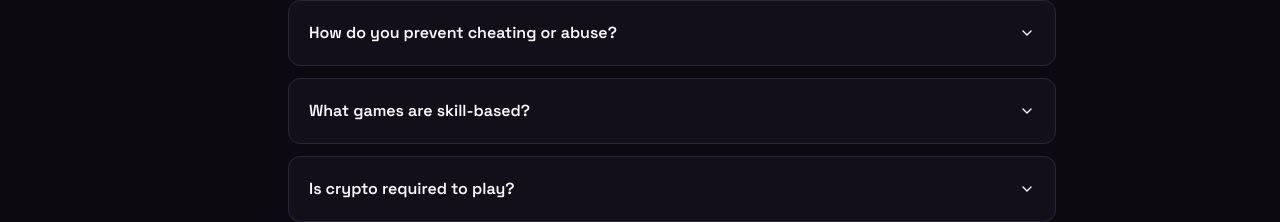
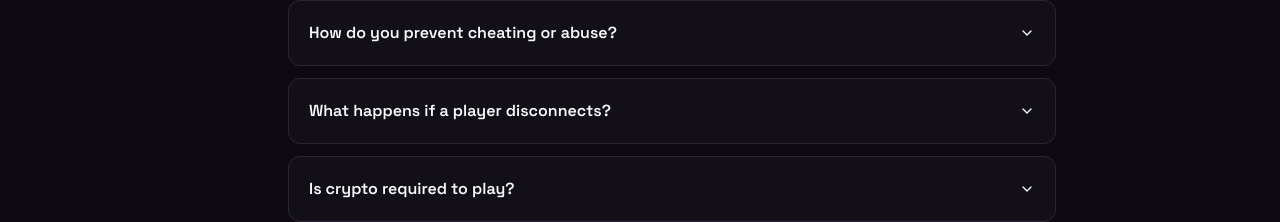
Before and after one commit to skilledgame/your-own-base-1dfaf7b3, a React (Vite) app: page / in a window 1280 px wide. Shown: the part 1870-2092 px from the top of the page. Built offline with nearby package versions, Linux system fonts and the light colour scheme; no server answers; the database is empty; the HTML template or start-up script is replaced by a standard one.

Commit message:
Code edited in Lovable Code Editor
Edited UI in Lovable

```diff
--- a/src/components/FAQSection.tsx
+++ b/src/components/FAQSection.tsx
@@ -23,9 +23,9 @@ const faqItems = [
       "At Skilled, maintaining a fair and competitive environment is our top priority. We use a combination of automated anti-cheat systems, real-time monitoring, and player reporting to detect and prevent cheating or abusive behavior. Our platform continuously analyzes gameplay patterns to identify suspicious activity, and any confirmed violations result in penalties, including warnings, temporary suspensions, or permanent bans. We also regularly update our security measures to stay ahead of new threats, ensuring all players can compete on a level playing field based solely on skill.",
   },
   {
-    question: "What games are skill-based?",
+    question: "What happens if a player disconnects?",
     answer:
-      "All games on Skilled are skill-based. This includes classic strategy games like Chess, Checkers, and Go, as well as arcade games like Snake and Tetris where reflexes and decision-making determine success.",
+      "If a player disconnects during a game, Skilled’s system will try to reconnect them automatically within a short time. If the player cannot rejoin, the match may be paused briefly or ended according to the specific game’s rules. In many cases, the disconnected player may forfeit the match, and the opponent will be declared the winner based on skill and progress at the time of disconnection. This approach helps keep gameplay fair and ensures a good experience for all players.",
   },
   {
     question: "Is crypto required to play?",
```
